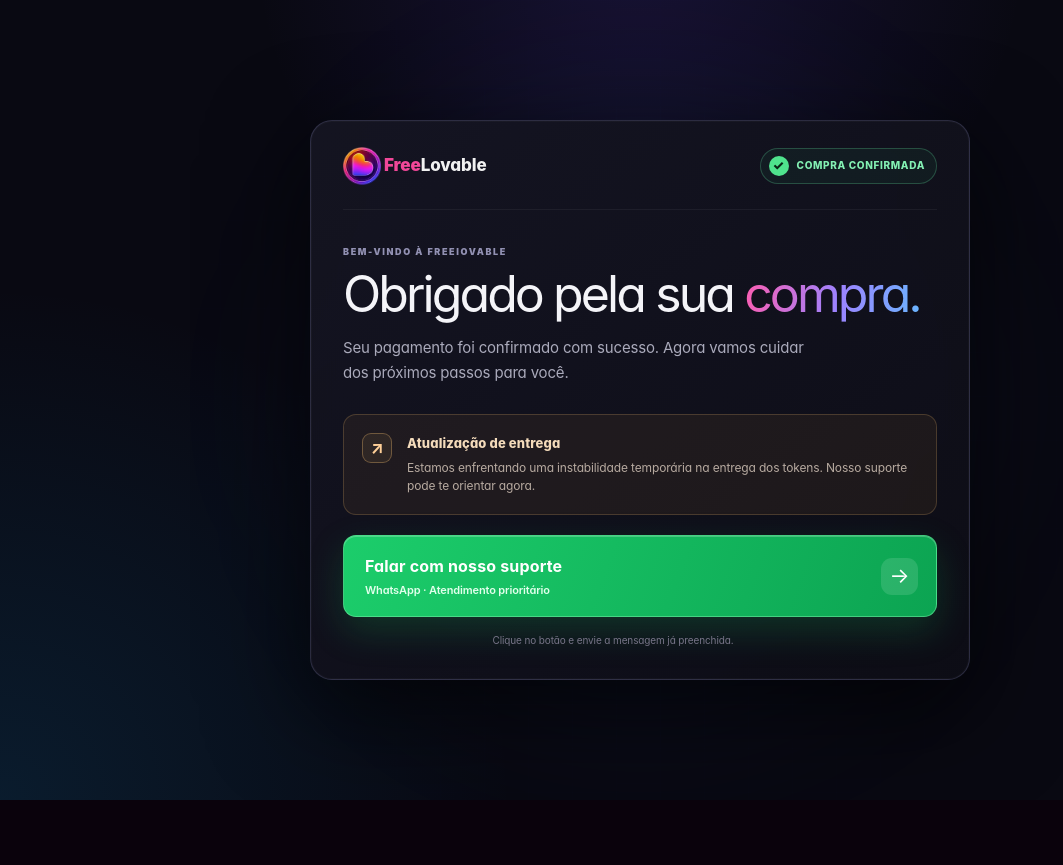
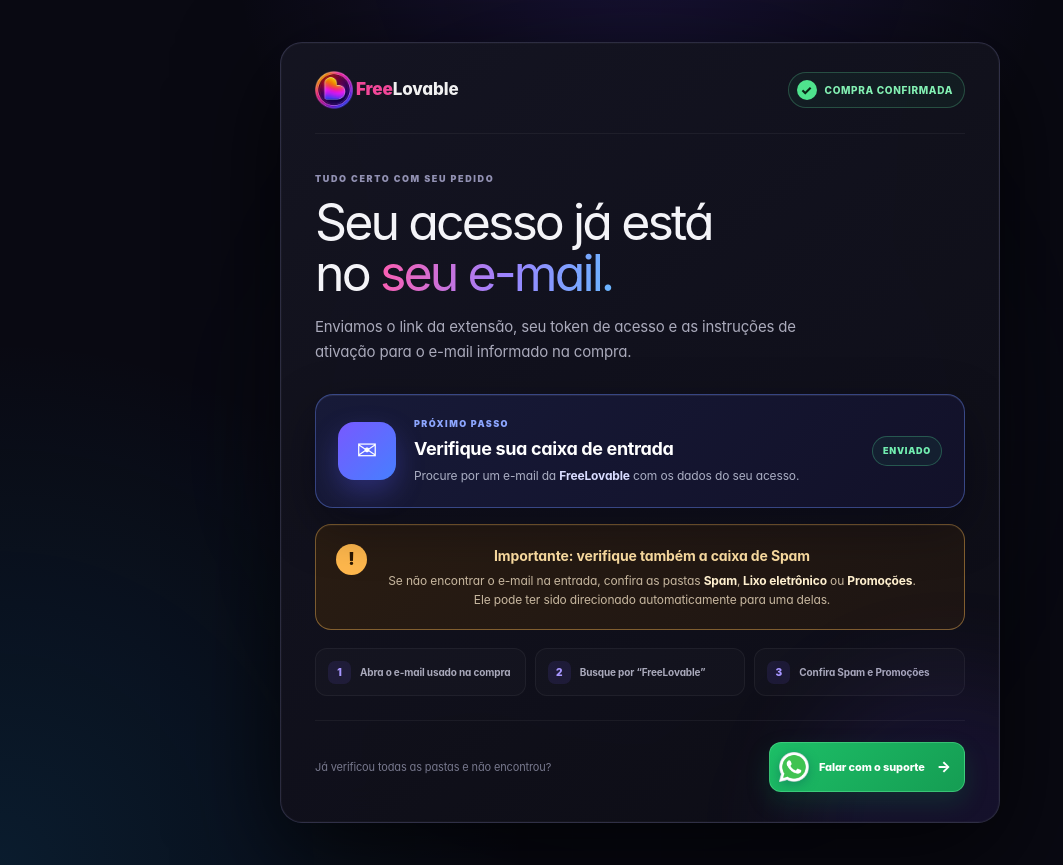
Before and after one commit to davisampaiodev/freelovablepro, a Next.js app: page /obrigado in a window 1280 px wide. Shown: the whole page, without its empty margins (0-1063 px from the left). Before the commit the page ends 800 px from the top, so only its background shows below. Built offline with nearby package versions, Linux system fonts and the light colour scheme.

Commit message:
Adiciona logo oficial do WhatsApp ao botao de suporte

```diff
--- a/app/obrigado/page.tsx
+++ b/app/obrigado/page.tsx
@@ -1,21 +1,21 @@
 import type { Metadata } from "next";
 
 export const metadata: Metadata = {
-  title: "Obrigado pela compra | FreeLovable",
-  description: "Obrigado por comprar com a FreeLovable.",
+  title: "Acesso enviado | FreeLovable",
+  description: "Sua compra foi confirmada e seu acesso foi enviado por e-mail.",
 };
 
 const whatsappUrl =
-  "https://wa.me/5571992462593?text=" +
-  encodeURIComponent("Olá! Fiz uma compra e preciso de suporte.");
+  "https://wa.me/5571983463684?text=" +
+  encodeURIComponent("Olá! Fiz uma compra, verifiquei minha caixa de entrada e o spam, mas ainda não encontrei meu acesso.");
 
 export default function Obrigado() {
   return (
-    <main className="payment-result payment-approved">
+    <main className="payment-result payment-approved thank-you-page">
       <div className="payment-aurora" />
-      <section className="payment-result-card">
+      <section className="payment-result-card thank-you-card">
         <header className="thank-you-header">
-          <a className="payment-brand thank-you-brand" href="/" aria-label="FreeLovable">
+          <a className="payment-brand thank-you-brand" href="/" aria-label="FreeLovable — início">
             <img src="/freelovable-logo-transparent.png" alt="" />
             <span><b>Free</b>Lovable</span>
           </a>
@@ -26,38 +26,50 @@
         </header>
 
         <div className="thank-you-title-block">
-          <span className="thank-you-eyebrow">BEM-VINDO À FREElOVABLE</span>
-          <h1>Obrigado pela sua <em>compra.</em></h1>
+          <span className="thank-you-eyebrow">TUDO CERTO COM SEU PEDIDO</span>
+          <h1>Seu acesso já está no <em>seu e-mail.</em></h1>
           <p className="thank-you-lead">
-            Seu pagamento foi confirmado com sucesso. Agora vamos cuidar dos
-            próximos passos para você.
+            Enviamos o link da extensão, seu token de acesso e as instruções de
+            ativação para o e-mail informado na compra.
           </p>
         </div>
 
-        <div className="thank-you-token-notice" role="status">
-          <span className="thank-you-notice-mark" aria-hidden="true">↗</span>
+        <div className="thank-you-email-card" role="status">
+          <div className="thank-you-email-icon" aria-hidden="true">✉</div>
+          <div className="thank-you-email-copy">
+            <span className="thank-you-email-label">PRÓXIMO PASSO</span>
+            <strong>Verifique sua caixa de entrada</strong>
+            <p>Procure por um e-mail da <b>FreeLovable</b> com os dados do seu acesso.</p>
+          </div>
+          <span className="thank-you-sent-badge">Enviado</span>
+        </div>
+
+        <div className="thank-you-spam-alert">
+          <span className="thank-you-spam-icon" aria-hidden="true">!</span>
           <div>
-            <strong>Atualização de entrega</strong>
+            <strong>Importante: verifique também a caixa de Spam</strong>
             <p>
-              Estamos enfrentando uma instabilidade temporária na entrega dos
-              tokens. Nosso suporte pode te orientar agora.
+              Se não encontrar o e-mail na entrada, confira as pastas <b>Spam</b>,
+              <b> Lixo eletrônico</b> ou <b>Promoções</b>. Ele pode ter sido direcionado
+              automaticamente para uma delas.
             </p>
           </div>
         </div>
 
-        <a
-          className="thank-you-whatsapp"
-          href={whatsappUrl}
-          target="_blank"
-          rel="noopener noreferrer"
-        >
-          <span className="thank-you-whatsapp-copy">
-            <strong>Falar com nosso suporte</strong>
-            <small>WhatsApp · Atendimento prioritário</small>
-          </span>
-          <span className="thank-you-whatsapp-arrow" aria-hidden="true">→</span>
-        </a>
-        <p className="thank-you-assistance">Clique no botão e envie a mensagem já preenchida.</p>
+        <div className="thank-you-checklist" aria-label="Como localizar seu acesso">
+          <span><i>1</i> Abra o e-mail usado na compra</span>
+          <span><i>2</i> Busque por “FreeLovable”</span>
+          <span><i>3</i> Confira Spam e Promoções</span>
+        </div>
+
+        <div className="thank-you-help">
+          <p>Já verificou todas as pastas e não encontrou?</p>
+          <a href={whatsappUrl} target="_blank" rel="noopener noreferrer">
+            <img className="thank-you-whatsapp-logo" src="/whatsapp-logo.png" alt="" />
+            <span>Falar com o suporte</span>
+            <span className="thank-you-help-arrow" aria-hidden="true">→</span>
+          </a>
+        </div>
       </section>
     </main>
   );
```
Also changed, not shown: app/globals.css, public/whatsapp-logo.png (added).
